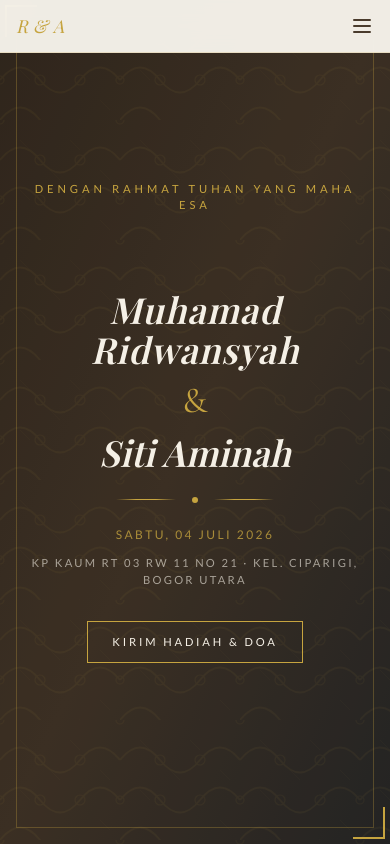
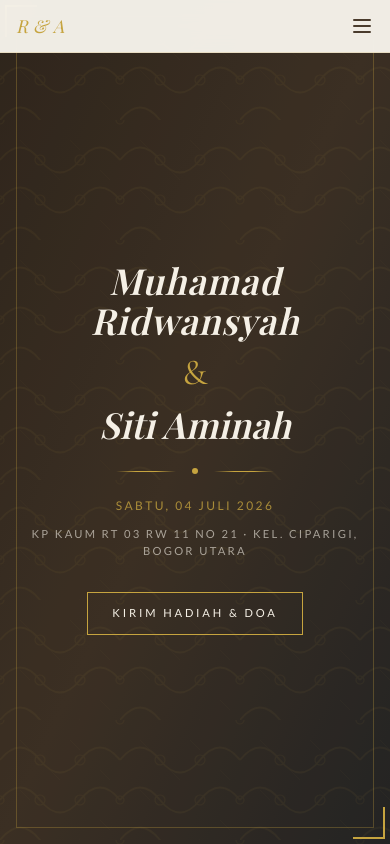
Before and after one commit to ismailgilang/wedding, a plain HTML site: page index.html in a window 390 px wide. Shown: the top 844 px of the page. Drawn offline with nearby package versions, Linux system fonts and the light colour scheme; a web font is replaced by a local one.

Commit message:
update section title

```diff
--- a/index.html
+++ b/index.html
@@ -237,7 +237,6 @@
       <div class="absolute -bottom-3 -right-3 w-8 h-8 sm:w-10 sm:h-10 border-b-2 border-r-2 border-gold"></div>
     </div>
     <div class="relative z-10 px-4 sm:px-6 max-w-5xl mx-auto">
-      <p class="text-gold text-[0.7rem] sm:text-xs tracking-[0.35em] uppercase mb-6 sm:mb-8 animate-fadeUp opacity-0" style="animation-delay: 0.1s">Dengan Rahmat Tuhan Yang Maha Esa</p>
       <div class="text-3xl sm:text-4xl text-gold/60 mb-4 sm:mb-6 animate-fadeUp opacity-0 float-slow" style="animation-delay: 0.2s">✦ ✦ ✦</div>
       <h1 class="font-playfair text-4xl xs:text-5xl sm:text-6xl md:text-7xl lg:text-8xl xl:text-9xl italic text-cream font-semibold leading-[1.1] tracking-wide animate-fadeUp opacity-0" style="animation-delay: 0.3s">Muhamad Ridwansyah</h1>
       <span class="font-cormorant text-4xl sm:text-5xl md:text-6xl text-gold block my-3 sm:my-4 animate-fadeUp opacity-0" style="animation-delay: 0.45s">&</span>
```
